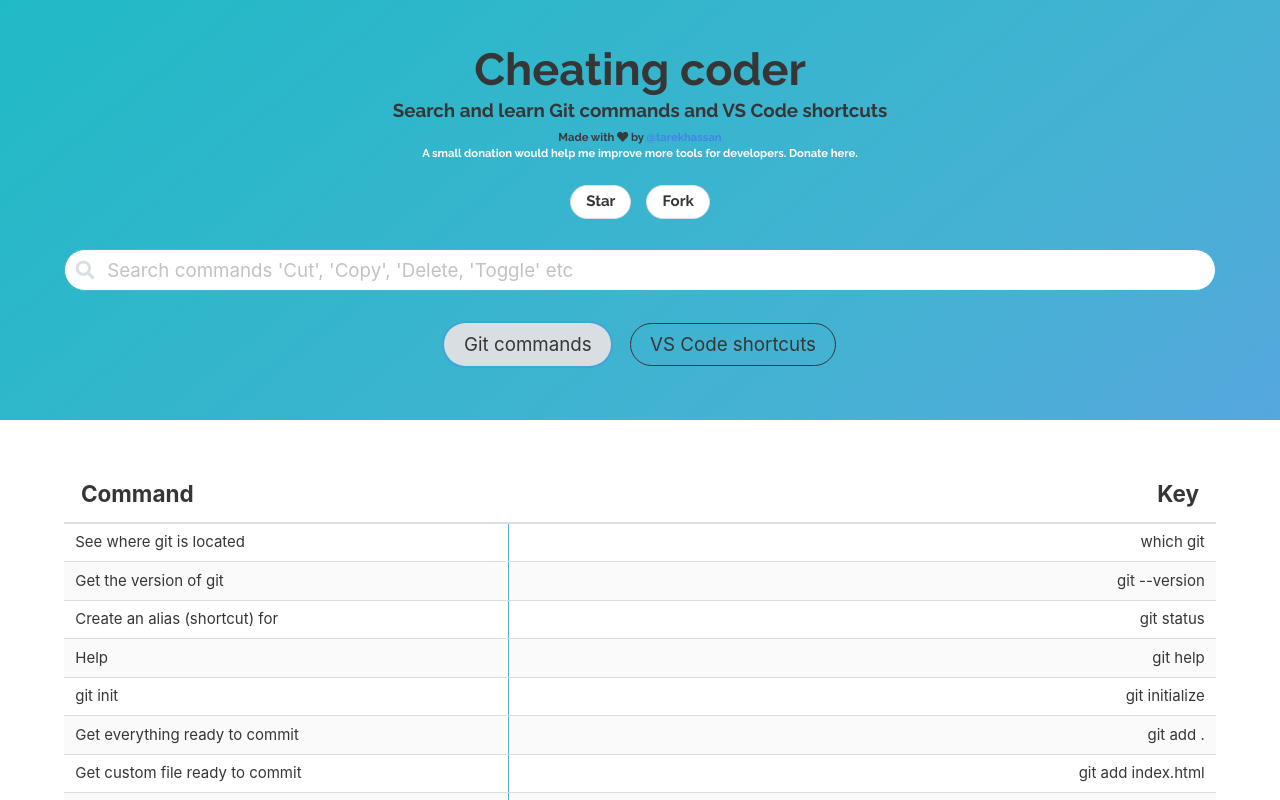
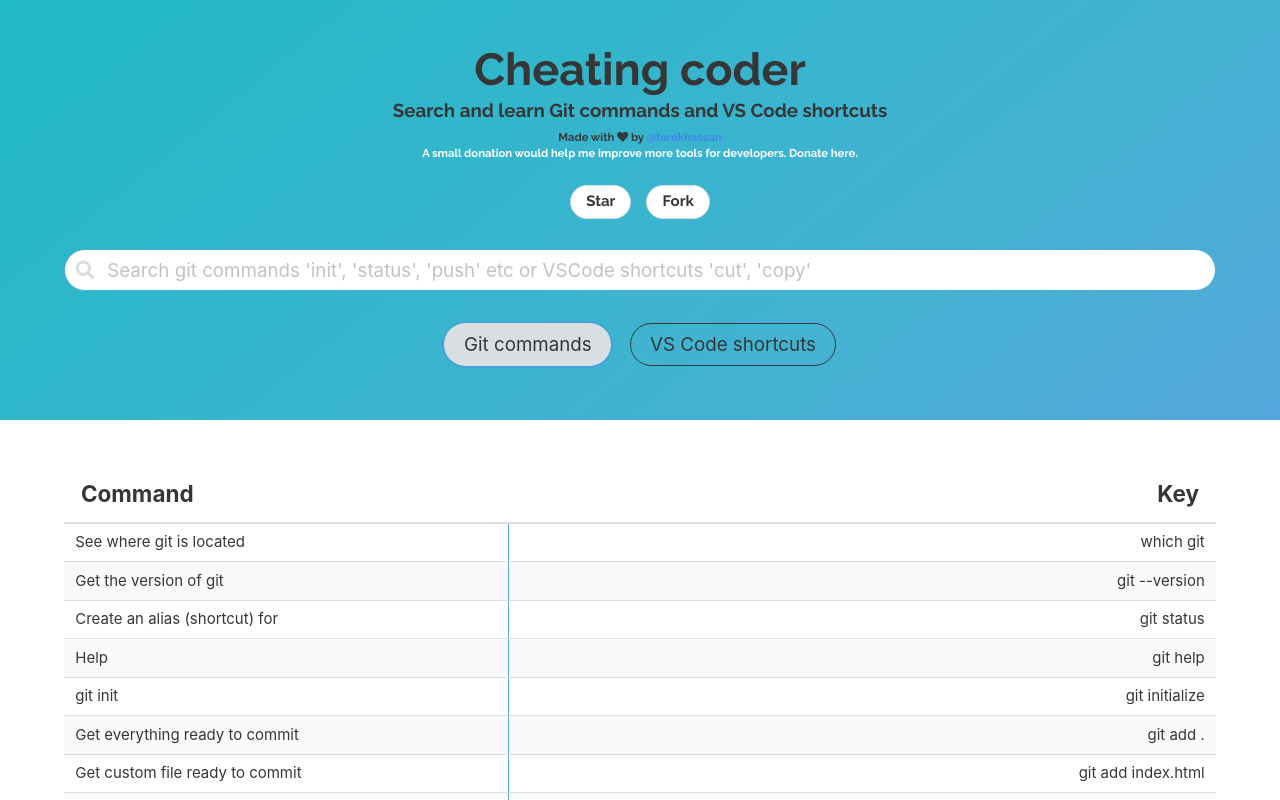
Before and after one commit to tarekhassan410/cheatingCoder, a React (Create React App) app: page / in a window 1280 px wide. Shown: the top 800 px of the page. Built offline with nearby package versions, Linux system fonts and the light colour scheme.

Commit message:
search sentence edited

```diff
--- a/src/App.js
+++ b/src/App.js
@@ -123,7 +123,7 @@
                   onChange={this.filterList}
                   className="input is-primary is-medium is-rounded"
                   type="email"
-                  placeholder="Search commands 'Cut', 'Copy', 'Delete, 'Toggle' etc "
+                  placeholder="Search git commands 'init', 'status', 'push' etc or VSCode shortcuts 'cut', 'copy'"
                 />
                 <span className="icon is-small is-left">
                   <i className="fas fa-search" />
```
